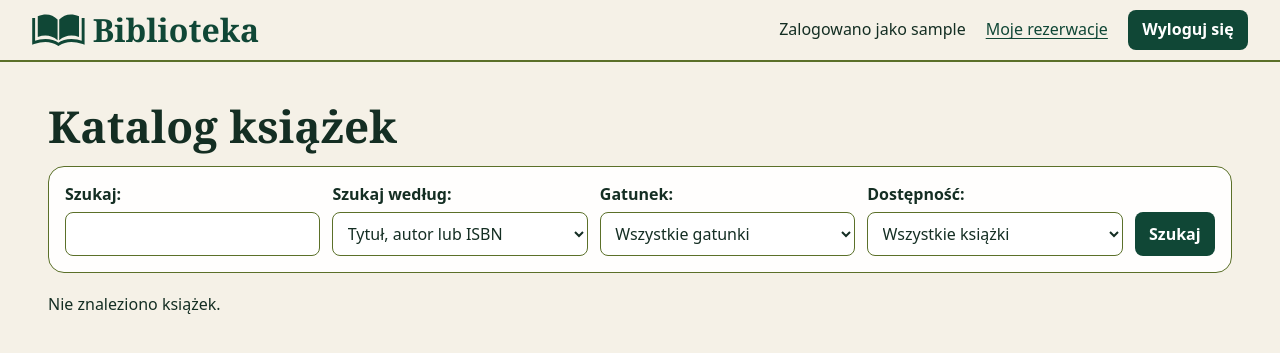
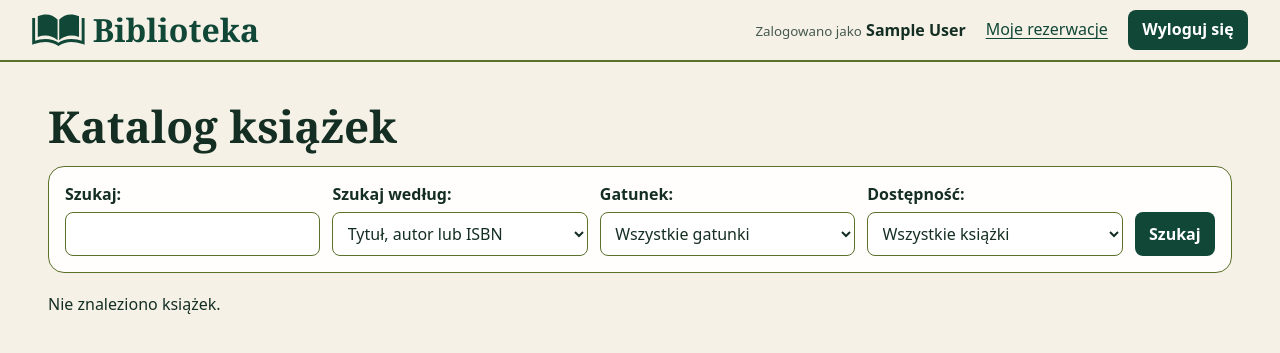
Before and after one commit to Carolka/projekt_koncowy, a Django app: page / in a window 1280 px wide. Shown: the top 353 px of the page. Run offline with Django 5.2, Linux system fonts and the light colour scheme; the visitor is signed in with stand-in values (Sample User, id 1); data that the repository does not hold is empty.

Commit message:
feat: dopracuj nawigację zalogowanego użytkownika

```diff
--- a/static/css/catalog.css
+++ b/static/css/catalog.css
@@ -85,7 +85,7 @@ a {
     font: inherit;
 }
 
-.catalog-search button, .site-header button {
+.catalog-search button, .site-header button, .site-header .site-nav-button {
     padding: .5rem .9rem;
     border: 0;
     border-radius: .5rem;
@@ -94,6 +94,24 @@ a {
     font: inherit;
     font-weight: 650;
     cursor: pointer;
+}
+
+.site-header .site-nav-button {
+    display: inline-block;
+    text-decoration: none;
+}
+
+.site-header .site-nav-button:hover {
+    background: #0c392a;
+}
+
+.site-account {
+    line-height: 1.25;
+    overflow-wrap: anywhere;
+}
+
+.site-account small {
+    color: #46594f;
 }
 
 .catalog-search button { min-height: 2.75rem; margin-top: 1.8rem; }
--- a/templates/base.html
+++ b/templates/base.html
@@ -13,11 +13,14 @@
         {% block site_brand %}<a href="{% url 'catalog:book_list' %}">Katalog książek</a>{% endblock %}
         <nav>
             {% if user.is_authenticated %}
-            <span>Zalogowano jako {{user.username}}</span>
+            <span class="site-account">
+                <small>Zalogowano jako</small>
+                <strong>{% firstof user.get_full_name user.username %}</strong>
+            </span>
             {% if konto_bibliotekarki %}
                 {% if user.is_staff and user.is_active %}
                     {% if perms.reservations.view_rezerwacja %}
-                    <a href="{% url 'admin:reservations_rezerwacja_changelist' %}">Rezerwacje</a>
+                    <a class="site-nav-button" href="{% url 'admin:reservations_rezerwacja_changelist' %}">Rezerwacje</a>
                     {% else %}
                     <a href="{% url 'admin:index' %}">Panel admina</a>
                     {% endif %}
```
